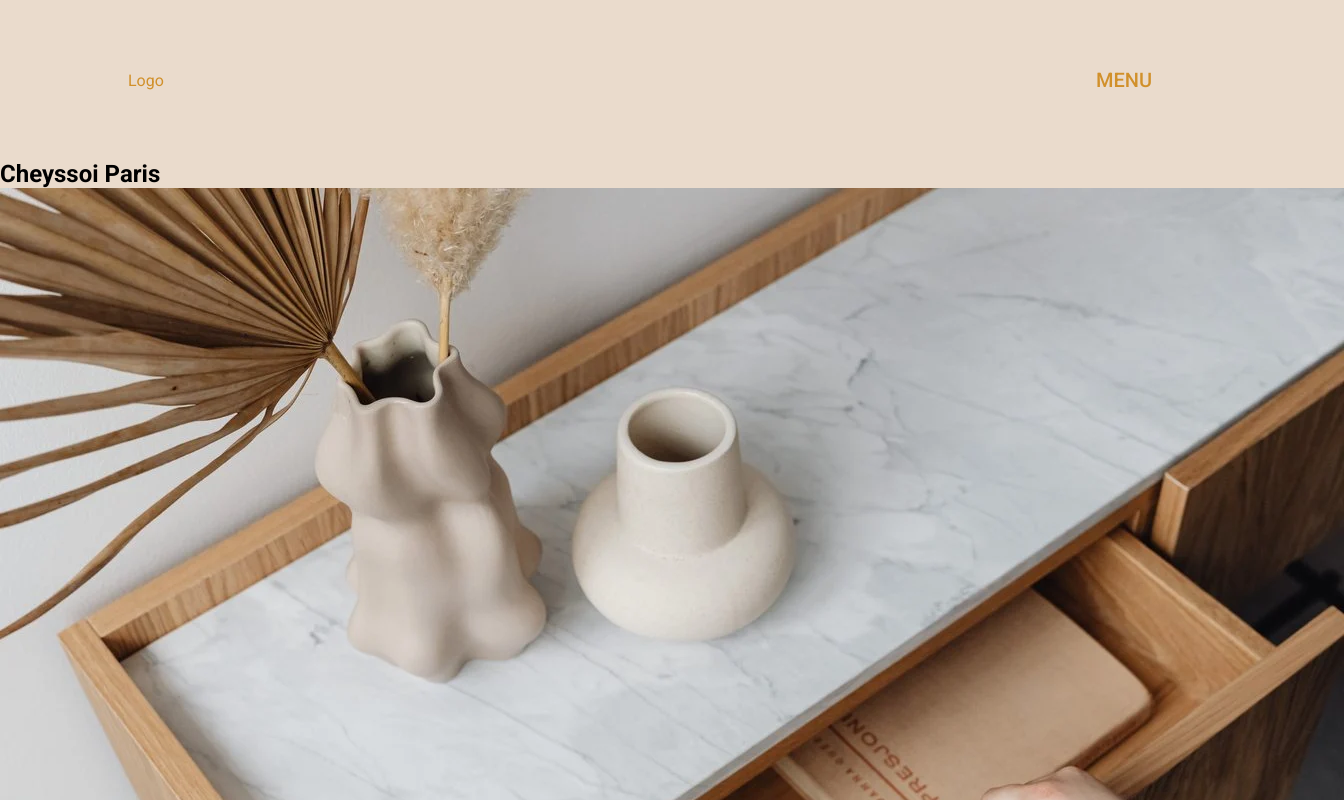
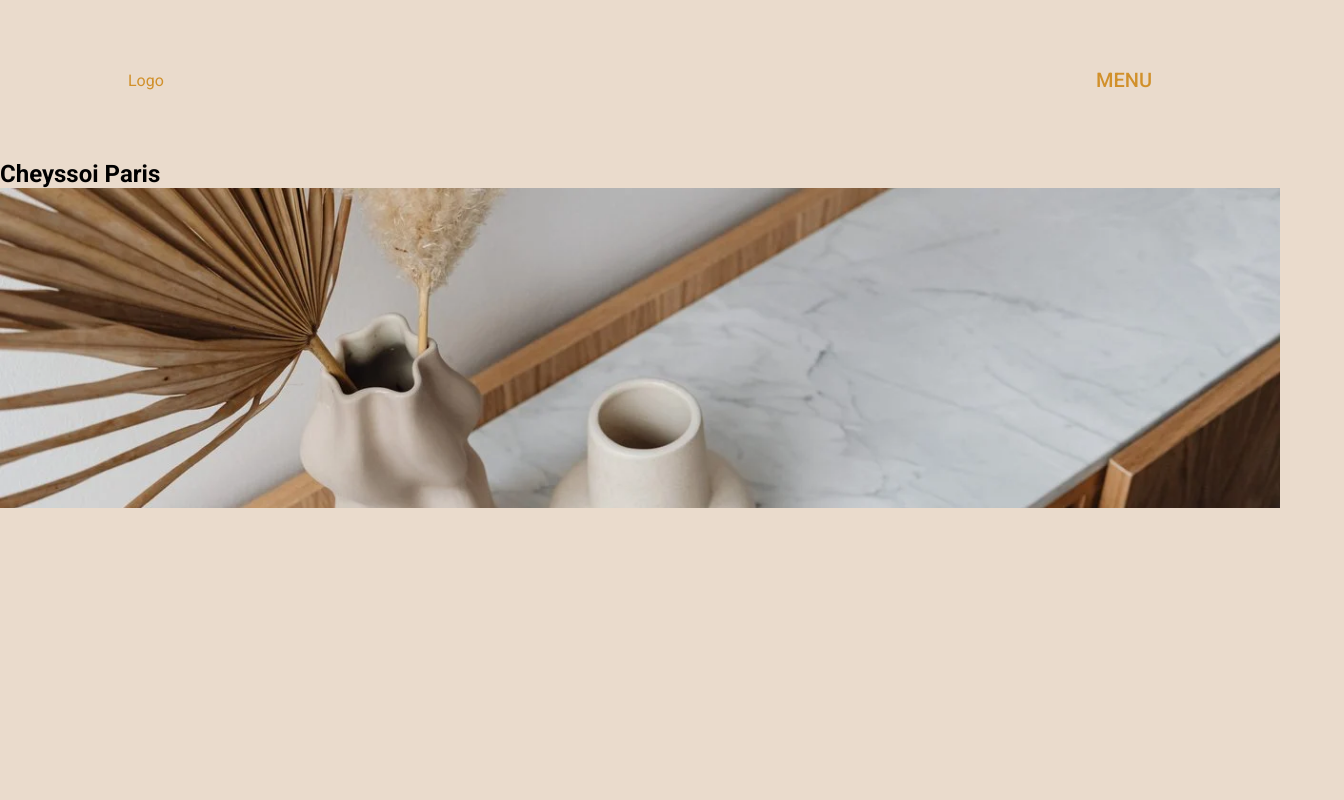
Before and after one commit to Scharlyopitz/CHEYSSOI-PARIS, a React (Vite) app: page /about in a window 1280 px wide. Shown: the top 800 px of the page, 1344 px wide, since content can reach past the window. Built offline with nearby package versions, Linux system fonts and the light colour scheme.

Commit message:
Disign page about

```diff
--- /dev/null
+++ b/src/sass/pages/_about.scss
@@ -0,0 +1,13 @@
+#About {
+  section {
+    height: 80vh;
+    overflow: hidden;
+
+    img {
+      object-fit: cover;
+      object-position: top;
+      height: 50%;
+      width: 100%;
+    }
+  }
+}
--- a/src/style/style.css
+++ b/src/style/style.css
@@ -67,4 +67,17 @@ header .menu .burger {
 #Home .image p {
   margin-top: 1vh;
   text-transform: uppercase;
+}
+
+#About section {
+  height: 80vh;
+  overflow: hidden;
+}
+#About section img {
+  -o-object-fit: cover;
+     object-fit: cover;
+  -o-object-position: top;
+     object-position: top;
+  height: 50%;
+  width: 100%;
 }/*# sourceMappingURL=style.css.map */
--- a/src/style/style.scss
+++ b/src/style/style.scss
@@ -5,3 +5,4 @@
 @import "../sass/components/navbar";
 
 @import "../sass/pages/home";
+@import "../sass/pages/about";
```
Also changed, not shown: 1 other file (tests, documents, lock files or other folders).
